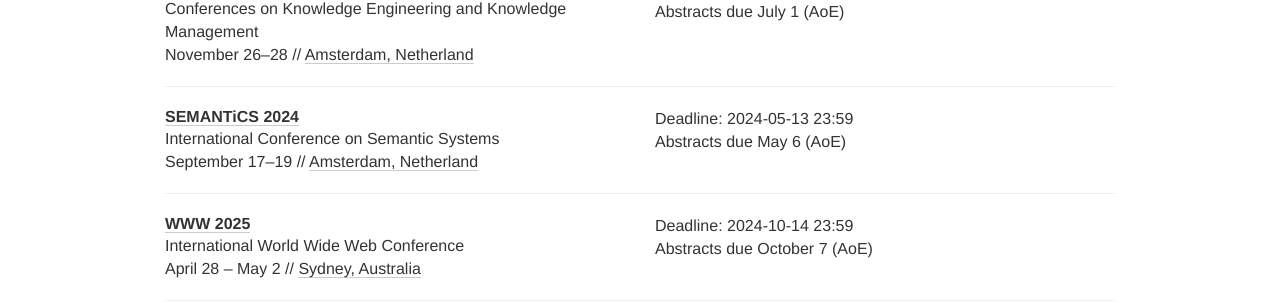
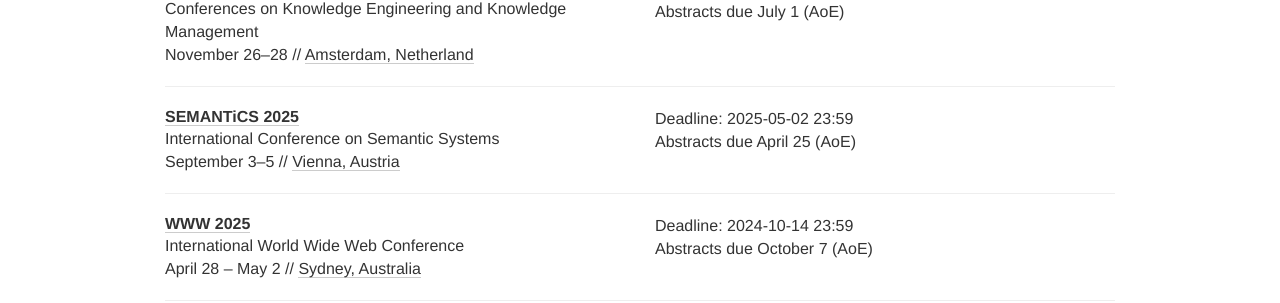
Before and after one commit to swc-deadlines/swc-deadlines.github.io, a Jekyll site: the page built from index.html, in a window 1280 px wide. Shown: the part 543-846 px from the top of the page. Built offline with Jekyll 4.4.1, drawn with Linux system fonts in a browser that asks for light colours; nearby versions of some CDN libraries; comment, search, counter and statistics services are not loaded.

Commit message:
update Semantics 2025

```diff
--- a/_data/conferences.yml
+++ b/_data/conferences.yml
@@ -26,13 +26,13 @@
 
 - name: SEMANTiCS
   description: International Conference on Semantic Systems
-  year: 2024
-  date: "17 - 19 SEP"
-  link: https://2024-eu.semantics.cc/
-  deadline: ["2024-05-13 23:59"]
-  comment: Abstracts due May 6 (AoE)
-  date: September 17-19
-  place: Amsterdam, Netherland
+  year: 2025
+  date: "3 - 5 SEP"
+  link: https://2025-eu.semantics.cc/
+  deadline: ["2025-05-02 23:59"]
+  comment: Abstracts due April 25 (AoE)
+  date: September 3-5
+  place: Vienna, Austria
   tags: [SW, CONF]
 
 - name: WWW
```
